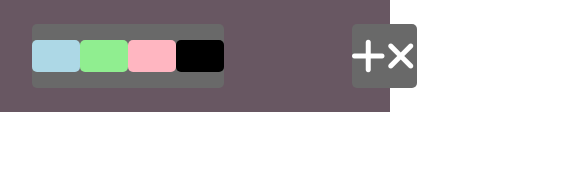
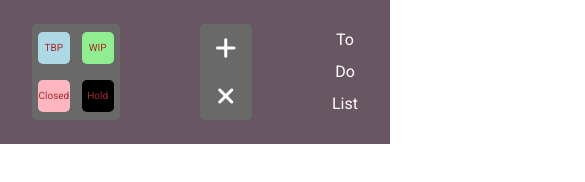
Before and after one commit to vamsi4727/todolist, a plain HTML site: page index.html in a window 390 px wide. Shown: the top 182 px of the page, 585 px wide, since content can reach past the window. Drawn offline with Linux system fonts and the light colour scheme; a web font is replaced by a local one.

Commit message:
Cosmetic changes

```diff
--- a/index.html
+++ b/index.html
@@ -3,7 +3,7 @@
 <head>
     <meta charset="UTF-8">
     <meta name="viewport" content="width=device-width, initial-scale=1.0">
-    <title>Document</title>
+    <title>To Do List</title>
     <link rel="stylesheet" href="tasklist_proj.css">
     <script src="https://kit.fontawesome.com/a956afda6e.js" crossorigin="anonymous"></script>
 </head>
@@ -11,10 +11,10 @@
     <!-- Start of Tool bar Nav section  -->
     <div class="nav_bar_cont">
         <div class="col_filt_cont">
-            <div class="only_box lightblue"></div>
-            <div class="only_box lightgreen"></div>
-            <div class="only_box lightpink"></div>
-            <div class="only_box black"></div>
+            <div class="only_box lightblue">TBP</div>
+            <div class="only_box lightgreen">WIP</div>
+            <div class="only_box lightpink">Closed</div>
+            <div class="only_box black">Hold</div>
         </div>
         <div class="action_btn_cont">
             <div class="add_btn">
@@ -24,7 +24,7 @@
                 <i class="fa-solid fa-xmark"></i>
             </div>
         </div>
-        <p> To Do List (in the making)  </p>
+        <p> To Do List </p>
     </div>
     <!-- End of Tool bar Nav section  -->
 
--- a/tasklist_proj.css
+++ b/tasklist_proj.css
@@ -24,7 +24,7 @@ body{
 
 .col_filt_cont{
     height: 4rem;
-    width: 20rem;
+    width: 25rem;
     background-color: dimgrey;
     display: flex;
     justify-content: space-around;
@@ -33,7 +33,12 @@ body{
 .only_box{
     border-radius: 5px;
     height:2rem;
-    width:3rem;
+    width:4rem;
+    color:brown;
+    text-align: center;
+    line-height: 2rem;
+    font-weight: 500;
+    font-size: larger;
 }
 .only_box:hover{
     background-color: rgb(155,153,135) ;
@@ -64,8 +69,6 @@ body{
     display: flex;
     justify-content: center;
     align-items: center;
-    justify-content: center;
-    align-items: center;
 }
 
 .add_btn:hover{
@@ -77,8 +80,10 @@ body{
 }
 
 p {
-    font-size: 2rem;
+    font-size: 3rem;
     color:white;
+    text-align: center;
+    line-height: 4rem;
     /* padding-top: 1rem; */
     /* border: 1px solid black; */
 }
@@ -119,13 +124,15 @@ p {
 .ticket_cont{
     height: 12rem;
     width:15rem;
-    background-color: coral;
+    background-color: dimgrey;
     margin: 2rem;
+
 
 }
 .ticcont_id {
     height:1rem;
     width:15rem;
+
     /* background-color: coral; */
 }
 
@@ -138,7 +145,7 @@ p {
 .ticcont_desc{
     height:7rem;
     width:15rem;
-    background-color: coral;
+    background-color: dimgrey;
 }
 
 .ticket_lock {
@@ -155,3 +162,52 @@ p {
 .highlight {
     border: 2px solid dimgray;
 }
+
+@media only screen and (max-width: 420px) {
+    .nav_bar_cont{
+        height: 9rem;
+        gap:3rem;
+    }
+    .col_filt_cont{
+        height: 6rem;
+        width: 50rem;
+        display:flex;
+        flex-wrap: wrap;
+
+    }
+    .only_box{
+        border-radius: 5px;
+        height:2rem;
+        width:2rem;
+        line-height: 2rem;
+        font-weight: 500;
+        font-size: x-small;
+    }
+
+    .action_btn_cont{
+        height: 6rem;
+        width: 30rem;
+        background-color: dimgrey;
+        display: flex;
+        flex-direction: column;
+        color:white;
+        justify-content: center;
+        align-items: center;
+
+    }
+    .action_btn_cont > *{
+        font-size: 1.5rem;
+        height:50%;
+        display: flex;
+        flex-direction: column;
+        justify-content: center;
+        align-items: center;
+    }
+    p {
+        font-size: 1rem;
+        color:white;
+        text-align: center;
+        line-height: 2rem;
+        margin-right: 2rem;
+    }
+}
--- a/tasklist_proj.js
+++ b/tasklist_proj.js
@@ -25,6 +25,7 @@ addBtn.addEventListener('click', event =>{
 
     if (tickDisplay){
         toDisplayTicket.style.display="flex";
+        window.alert("Press Shift after entering text");
     } else{
         toDisplayTicket.style.display="none";
     }
@@ -54,6 +55,7 @@ ticket_text_cont.addEventListener("keydown", event =>{
 
     if (keyPressed === 'Shift') {
         // event.preventDefault();
+
         const tick_to_be_created_desc = text_area_cont.value;
         const tick_to_be_created_id = Date.now();
         createTicket(tick_to_be_created_color, tick_to_be_created_desc,tick_to_be_created_id);
@@ -119,7 +121,7 @@ const handleDeleteTicket = ticket =>{
         if (rmv_tick_flag) {
             debugger
             const cur_tick_id = ticket.children[1].innerText;
-            window.alert(cur_tick_id);
+            window.alert(`Deleting ${cur_tick_id}`);
 
             const index_of_ticket = arrTickets.findIndex(t =>{
                 return t.id == cur_tick_id
```
